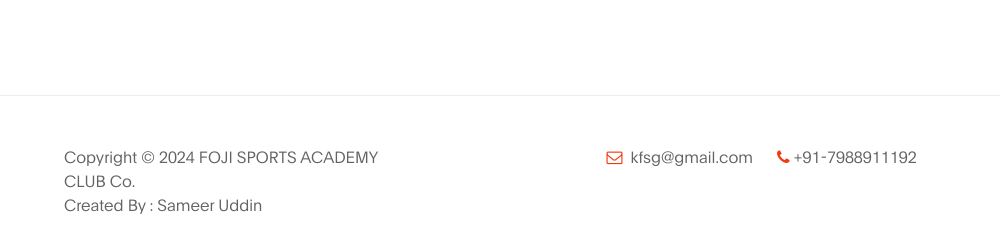
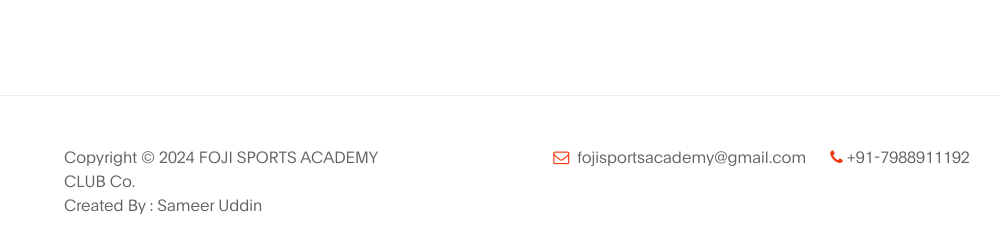
Before and after one commit to fojisportsacademy/fojisportsacademy.github.io, a plain HTML site: page index.html in a window 1280 px wide. Shown: the part 5029-5279 px from the top of the page, without its empty margins (116-1116 px from the left). Drawn offline with Linux system fonts and the light colour scheme.

Commit message:
commit 2

```diff
--- a/index.html
+++ b/index.html
@@ -411,7 +411,7 @@ https://www.tooplate.com/view/2119-gymso-fitness
                     <div class="d-flex justify-content-center mx-auto col-lg-5 col-md-7 col-12">
                         <p class="mr-4">
                             <i class="fa fa-envelope-o mr-1"></i>
-                            <a href="#">kfsg@gmail.com</a>
+                            <a href="#">fojisportsacademy@gmail.com</a>
                         </p>
 
                         <p><i class="fa fa-phone mr-1"></i>+91-7988911192</p>
@@ -439,7 +439,7 @@ https://www.tooplate.com/view/2119-gymso-fitness
             <form class="membership-form webform" role="form">
                 <input type="text" class="form-control" name="cf-name" placeholder="Sameer">
 
-                <input type="email" class="form-control" name="cf-email" placeholder="kfsg@gmail.com">
+                <input type="email" class="form-control" name="cf-email" placeholder="fojisportsacademy@gmail.com">
 
                 <input type="tel" class="form-control" name="cf-phone" placeholder="+91-7988911192" pattern="[0-9]{3}-[0-9]{3}-[0-9]{4}" required>
 
```
